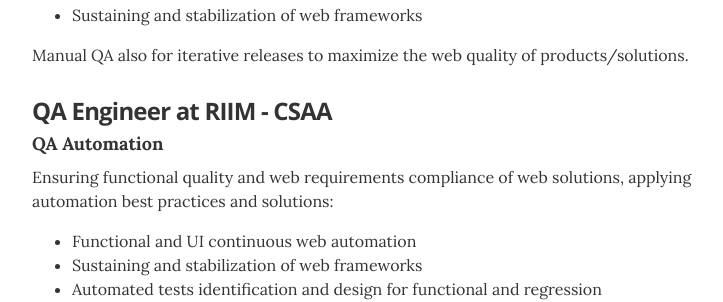
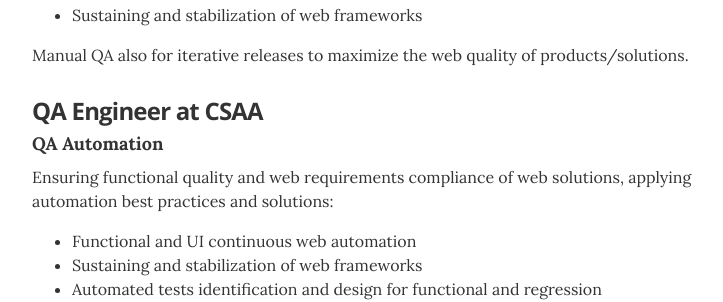
Before and after one commit to izaac/izaac.github.io, a Jekyll site: the page built from index.html, in a window 1280 px wide and 900 px high, scrolled down 489 px. Shown: the part 166-468 px from the top of the window, without its empty margins (268-991 px from the left). Built offline with Jekyll 4.4.1, drawn with Linux system fonts in a browser that asks for light colours.

Commit message:
updating title of previous employer

```diff
--- a/_layouts/resume.html
+++ b/_layouts/resume.html
@@ -62,7 +62,7 @@
         </div><!-- end of resume-item -->
 
         <div class="resume-item" itemscope itemprop="worksFor" itemtype="http://schema.org/Organization">
-          <h3 class="resume-item-title" itemprop="name">QA Engineer at RIIM - CSAA</h3>
+          <h3 class="resume-item-title" itemprop="name">QA Engineer at CSAA</h3>
           <h4 class="resume-item-details" itemprop="description">QA Automation</h4>
           <p class="resume-item-copy">Ensuring functional quality and web requirements compliance of web solutions, applying automation best practices and solutions:</p>
           <ul class="resume-item-list">
```
Also changed, not shown: 1 other file.
